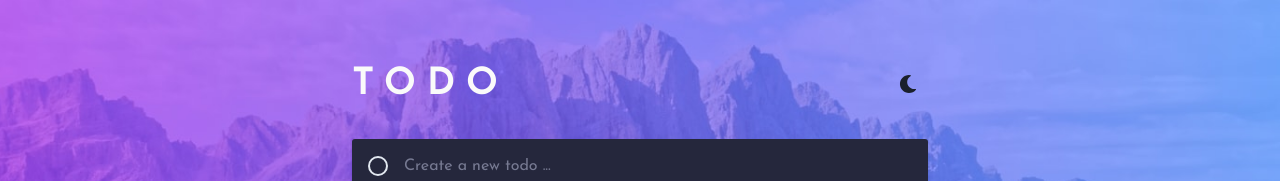
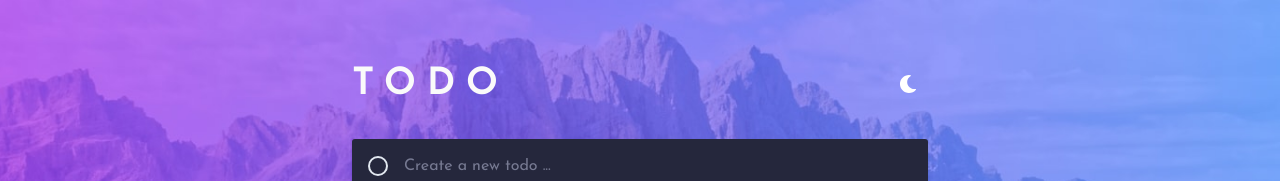
Before and after one commit to Maxime-Bott/Todo_App, a React (Create React App) app: page / in a window 1280 px wide. Shown: the top 181 px of the page. Built offline with nearby package versions, Linux system fonts and the light colour scheme.

Commit message:
Add hover color

```diff
--- a/src/components/ColorModeSwitcher.tsx
+++ b/src/components/ColorModeSwitcher.tsx
@@ -21,11 +21,14 @@ export const ColorModeSwitcher: FC<ColorModeSwitcherProps> = props => {
             size={"md"}
             fontSize={"lg"}
             variant={"ghost"}
-            color={"current"}
+            color={"#fff"}
             marginLeft={"2"}
             onClick={toggleColorMode}
             icon={<SwitchIcon />}
             aria-label={`Switch to ${text} mode`}
+            _active={{bg: "none"}}
+            _hover={{bg: "none", color: "#feca57"}}
+            _focus={{boxShadow: "none"}}
             {...props}
         />
     );
```
